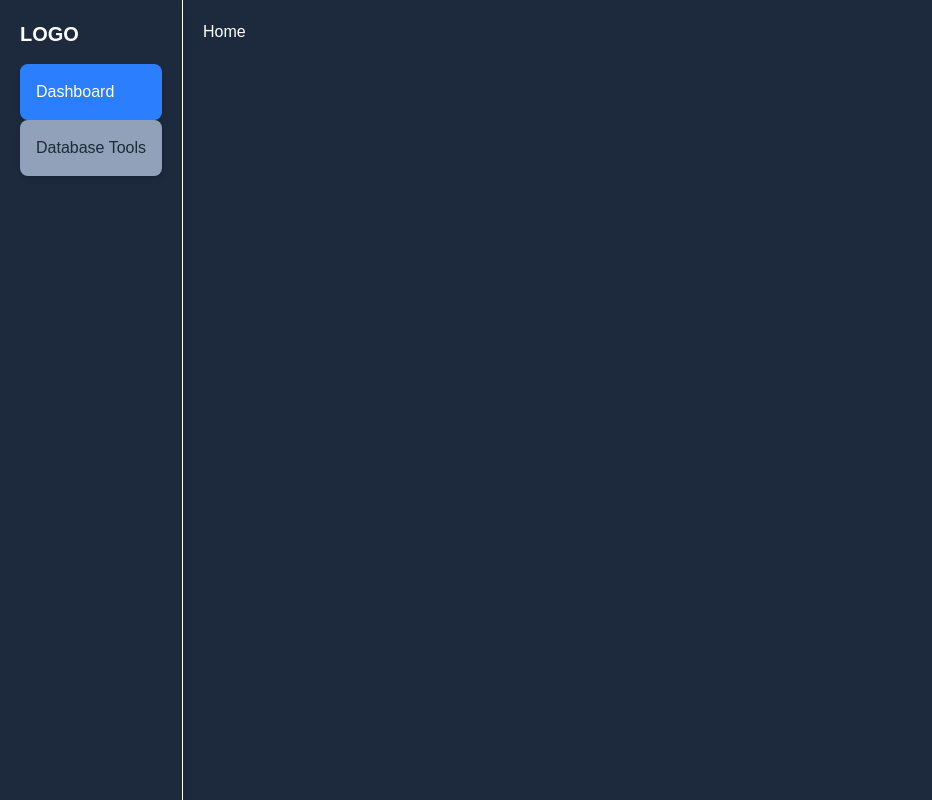
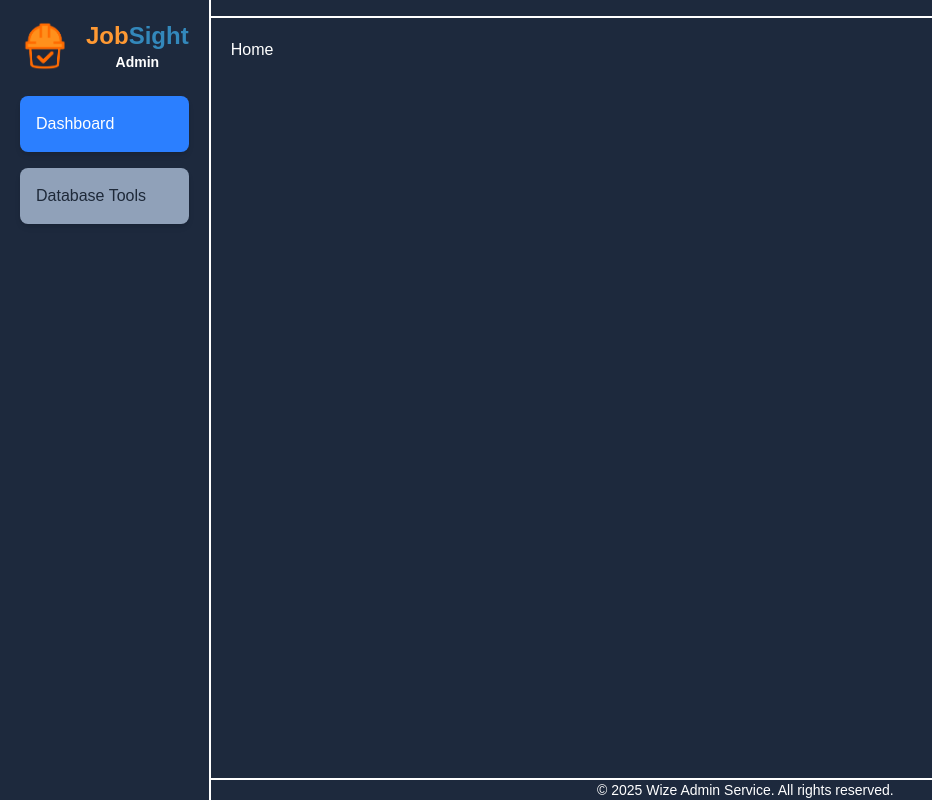
Before and after one commit to wize-works/wize-admin-service, a Next.js app: page / in a window 1280 px wide. Shown: the whole page, without its empty margins (0-932 px from the left). Built offline with nearby package versions, Linux system fonts and the light colour scheme.

Commit message:
feat: add metadata and sidebar components
- Created a metadata file for the application with title and description.
- Implemented SidebarCard component for navigation with active state handling.
- Developed Sidebar component to include logo and navigation links using SidebarCard.

```diff
--- /dev/null
+++ b/launch.json
@@ -0,0 +1,14 @@
+{
+    "version": "0.2.0",
+    "configurations": [
+      {
+        "type": "node",
+        "request": "attach",
+        "name": "Attach to Next.js",
+        "port": 9229,
+        "restart": true,
+        "protocol": "inspector",
+        "skipFiles": ["<node_internals>/**"]
+      }
+    ]
+  }
--- a/next.config.ts
+++ b/next.config.ts
@@ -1,38 +1,4 @@
-import {withSentryConfig} from "@sentry/nextjs";
-import type { NextConfig } from "next";
+/** @type {import('next').NextConfig} */
+const nextConfig = {};
 
-const nextConfig: NextConfig = {
-  /* config options here */
-};
-
-export default withSentryConfig(nextConfig, {
-// For all available options, see:
-// https://www.npmjs.com/package/@sentry/webpack-plugin#options
-
-org: "wizeworks",
-project: "wize-admin-service",
-
-// Only print logs for uploading source maps in CI
-silent: !process.env.CI,
-
-// For all available options, see:
-// https://docs.sentry.io/platforms/javascript/guides/nextjs/manual-setup/
-
-// Upload a larger set of source maps for prettier stack traces (increases build time)
-widenClientFileUpload: true,
-
-// Uncomment to route browser requests to Sentry through a Next.js rewrite to circumvent ad-blockers.
-// This can increase your server load as well as your hosting bill.
-// Note: Check that the configured route will not match with your Next.js middleware, otherwise reporting of client-
-// side errors will fail.
-// tunnelRoute: "/monitoring",
-
-// Automatically tree-shake Sentry logger statements to reduce bundle size
-disableLogger: true,
-
-// Enables automatic instrumentation of Vercel Cron Monitors. (Does not yet work with App Router route handlers.)
-// See the following for more information:
-// https://docs.sentry.io/product/crons/
-// https://vercel.com/docs/cron-jobs
-automaticVercelMonitors: true,
-});
+export default nextConfig;
--- a/package.json
+++ b/package.json
@@ -15,7 +15,7 @@
     "@sentry/nextjs": "^9.15.0",
     "daisyui": "^5.0.35",
     "mongodb": "^6.16.0",
-    "next": "15.3.1",
+    "next": "^15.3.1",
     "next-themes": "^0.4.6",
     "react": "^19.0.0",
     "react-dom": "^19.0.0",
--- a/src/app/databases/page.tsx
+++ b/src/app/databases/page.tsx
@@ -2,7 +2,6 @@ import { FetchDatabaseNames } from "../service-clients/wize-database-service-cli
 import Link from "next/link";
 
 export default async function DatabasesPage() {
-  // Fetch the list of database names
   const databaseNames = await FetchDatabaseNames();
 
   return (
--- a/src/app/globals.css
+++ b/src/app/globals.css
@@ -47,3 +47,19 @@ body {
   background-color: #9ca3af; /* Tailwind's bg-gray-400 */
   cursor: not-allowed;
 }
+
+.color-primary {
+  color: #FF9933; /* Tailwind's text-blue-500 */
+}
+
+.color-primary-content {
+  color:  #1B1C1E;
+}
+
+.color-secondary {
+  color: #3388BB; /* Tailwind's text-blue-500 */
+}
+
+.color-secondary-content {
+  color: #FFFFFF;
+}
--- a/src/app/layout.tsx
+++ b/src/app/layout.tsx
@@ -1,7 +1,7 @@
 import type { Metadata } from "next";
 import { Geist, Geist_Mono } from "next/font/google";
 import "./globals.css";
-import Sidebar from "./sidebar";
+import Sidebar from "../components/sidebar";
 
 const geistSans = Geist({
   variable: "--font-geist-sans",
@@ -25,16 +25,25 @@ export default function RootLayout({
 }>) {
   return (
     <html lang="en">
-      <body
-        className={`${geistSans.variable} ${geistMono.variable} antialiased text-white `}
-      >
-        <div>
+      <body className={`${geistSans.variable} ${geistMono.variable} antialiased text-white`}>
+          <div style={{ display: "flex", height: "100vh" }}>
+            <Sidebar />
 
-        </div>
-        <div style={{ display: "flex", height: "100vh" }}>
-          <Sidebar />
-          <div style={{ flex: 1, padding: "20px" }}>{children}</div>
-        </div>
+            <div style={{ flex: 1, display: "flex", flexDirection: "column" }}>
+              <header className="border-b-2 border-white flex items-center px-4 py-2 space-x-4">
+              <h1 className="text-lg font-bold flex-1"></h1> {/* flex-1 forces this element to take all avaialbe space */}
+                <nav className="flex space-x-4">
+
+                </nav>
+              </header>
+
+              <div style={{ flex: 1, padding: "20px" }}>{children}</div>
+
+              <footer className="border-t-2 border-white">
+                <p className="text-sm text-center">© 2025 Wize Admin Service. All rights reserved.</p>
+              </footer>
+            </div>
+          </div>
       </body>
     </html>
   );
--- a/src/app/sidebar.tsx
+++ /dev/null
@@ -1,17 +0,0 @@
-import SidebarCard from "./sidebar-card";
-
-export default function Sidebar() {
-  return (
-    <div className="h-screen flex flex-col text-white p-5 shadow-md border-r border-white-100">
-      <h1 className="text-xl font-bold mb-4">LOGO</h1>
-      <div className="space-y-4">
-        <SidebarCard title="Dashboard" href="/" />
-        <SidebarCard
-          title="Database Tools"
-          href="/databases"
-          activePaths={["/databases", "/tables", "/fields"]} // Keep active for these paths
-        />
-      </div>
-    </div>
-  );
-}
--- /dev/null
+++ b/src/components/metadata.ts
@@ -0,0 +1,6 @@
+import type { Metadata } from "next";
+
+export const metadata: Metadata = {
+  title: "Wize Admin Service",
+  description: "",
+};
--- /dev/null
+++ b/src/components/sidebar.tsx
@@ -0,0 +1,28 @@
+import SidebarCard from "./sidebar-card";
+import Image from "next/image"; // Import the Image component
+
+export default function Sidebar() {
+
+  return (
+    <div className="h-screen flex flex-col p-5 space-y-4 border-r-2 border-white">
+      {/* Sidebar Header */}
+      <div className="mb-6 flex flex-col items-center">
+        {/* Add a row for the logo and text */}
+        <div className="flex items-center space-x-4">
+          <Image src="/logo.png" alt="Logo" width={50} height={50} />
+           <div className="text-center">
+            <span className="text-2xl font-bold">
+            <span className="color-primary">Job</span>
+            <span className="color-secondary">Sight</span>
+            </span>
+          <p className="text-sm font-bold">Admin</p>
+        </div>
+      </div>
+    </div>
+
+      {/* Sidebar Content */}
+      <SidebarCard title="Dashboard" href="/" />
+      <SidebarCard title="Database Tools" href="/databases" />
+    </div>
+  );
+}
```
Also changed, not shown: public/logo.png (added), src/components/sidebar-card.tsx (renamed from src/app/sidebar-card.tsx), 1 other file (tests, documents, lock files or other folders).
